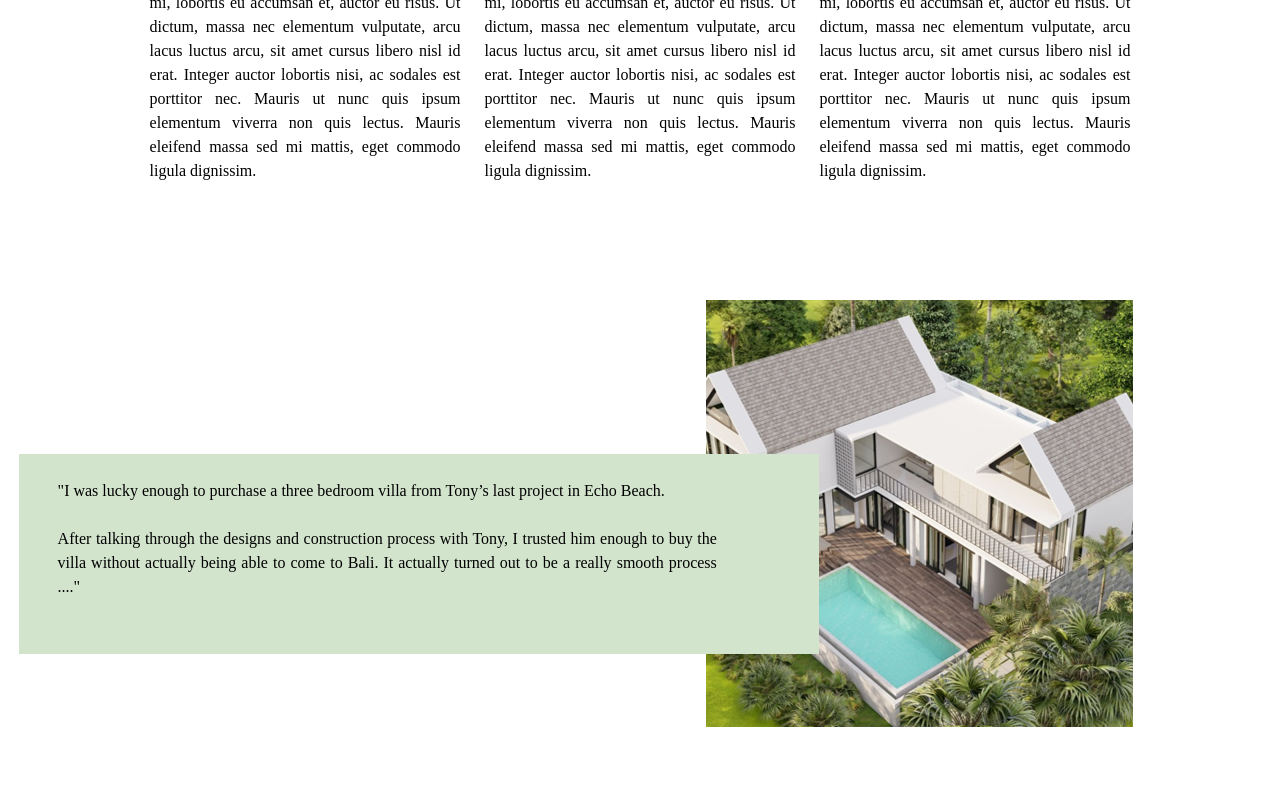
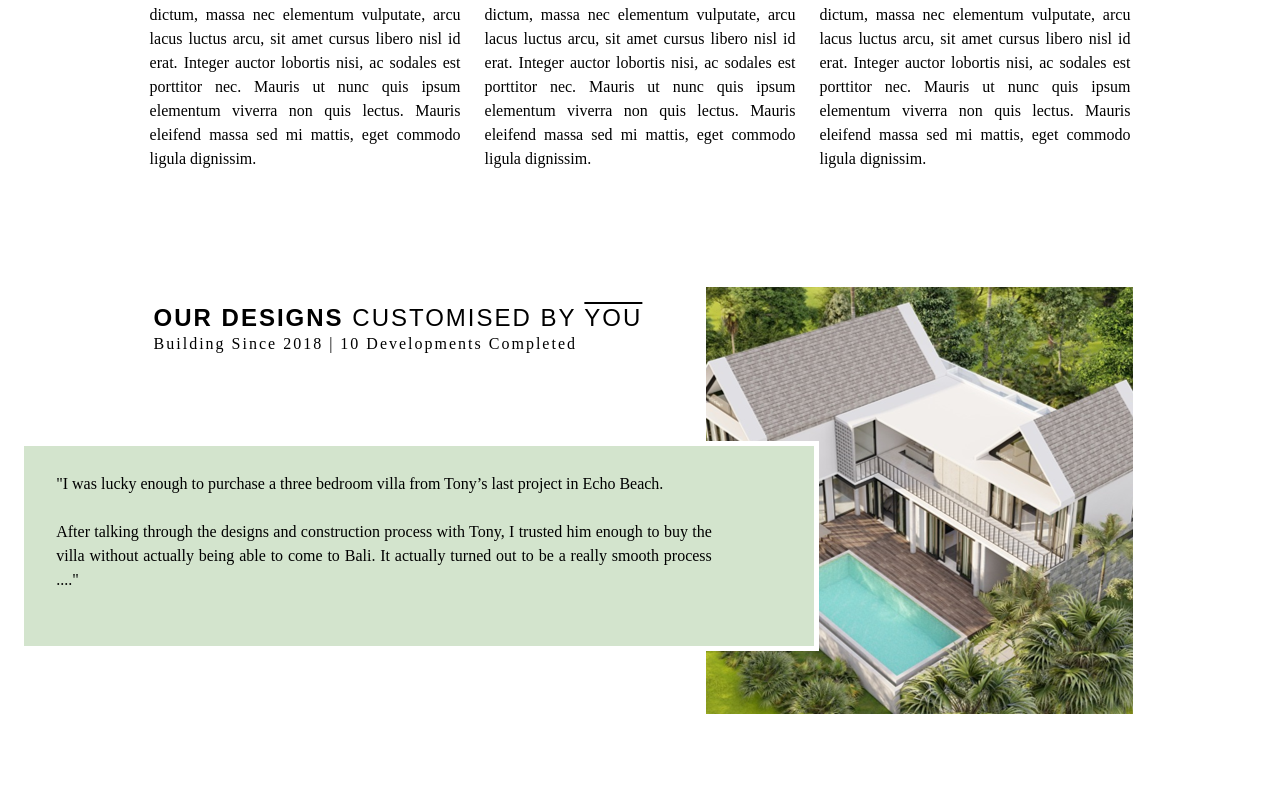
Before and after one commit to andyoudev/ProjectBali, a plain HTML site: page index.html in a window 1280 px wide. Shown: the part 1146-1936 px from the top of the page. Drawn offline with nearby package versions, Linux system fonts and the light colour scheme; a web font is replaced by a local one.

Commit message:
index design finer touches

```diff
--- a/index.html
+++ b/index.html
@@ -28,6 +28,12 @@
 
     <!-- cdn fonts -->
     <link href="http://fonts.cdnfonts.com/css/maginia" rel="stylesheet">
+
+    <!-- favicon links -->
+    <link rel="apple-touch-icon" sizes="180x180" href="images/favicons/apple-touch-icon.png">
+    <link rel="icon" type="image/png" sizes="32x32" href="images/favicons/favicon-32x32.png">
+    <link rel="icon" type="image/png" sizes="16x16" href="images/favicons/favicon-16x16.png">
+    <link rel="manifest" href="images/favicons/site.webmanifest">
 
     <!-- Then css sheet -->
     <link rel="stylesheet" href="styles.css">
@@ -114,10 +120,15 @@
 
       <div class="row scnd-para-row">
         <div class="col-lg-4">
+            <p  class="usps-text"><b>OUR DESIGNS</b> CUSTOMISED BY <span class="usps-you">YOU</span></p>
+            <p  class="usps-text2">Building Since 2018 | 10 Developments Completed </p>
           <div id="scnd-para-text">
           <!-- <h4>Don't just take our word for it</h3> -->
           <p>"I was lucky enough to purchase a three bedroom villa from Tony’s last project in Echo Beach. </br></br> After talking through the designs and construction process with Tony, I trusted him enough to buy the villa without actually being able to come to Bali. It actually turned out to be a really smooth process ...."</p>
           <!-- <a class="read-more-link" href="testimonials.html">More...</a> -->
+          </div>
+          <div class="testim-byline">
+            <p><b>Mavzer, France</b></p>
           </div>
         </div>
         <div class="col-lg-4">
--- a/styles.css
+++ b/styles.css
@@ -131,7 +131,7 @@ p {
 }
 
 .first-para-rw {
-  margin: 8% 10% 5% 10%;
+  margin: 7% 10% 5% 10%;
 }
 
 .scnd-para-row {
@@ -146,13 +146,48 @@ p {
 #scnd-para-text {
   position: absolute;
   right: 36%;
-  height: 200px;
+  height: 210px;
   width: 800px;
   margin-top: 12%;
-  padding: 2% 8% 2% 3%;
+  padding: 2% 8% 2% 2.5%;
   background-color: #D3E4CD;
+  border-style: solid;
+  border-width: thick;
+  border-color: white;
   z-index: 2;
 }
+
+.usps-text {
+  position: absolute;
+  left: 12%;
+  margin-top: 1%;
+  font-family: 'Numans', sans-serif;
+  font-size: 1.5rem;
+  color: black;
+  letter-spacing: 2px;
+}
+
+.usps-you {
+  text-decoration: overline;
+}
+
+.usps-text2 {
+  position: absolute;
+  left: 12%;
+  margin-top: 3.5%;
+  font-size: 1rem;
+  color: black;
+  letter-spacing: 2px;
+}
+
+.testim-byline {
+  position: absolute;
+  right: 40.5%;
+  margin-top: 26.2%;
+}
+/* .testim-space {
+  margin-right: 280px;
+} */
 
 /* Font Tests */
 .text1 {
```
Also changed, not shown: contact.html (+6 -0 lines), designs.html (+6 -0 lines), sketchpad-page.html (+6 -0 lines), testimonials.html (+6 -0 lines), what.html (+6 -0 lines), images/favicons/android-chrome-192x192.png (added), images/favicons/android-chrome-512x512.png (added), images/favicons/apple-touch-icon.png (added), images/favicons/favicon-16x16.png (added), images/favicons/favicon-32x32.png (added), images/favicons/favicon.ico (added), images/favicons/site.webmanifest (added).
